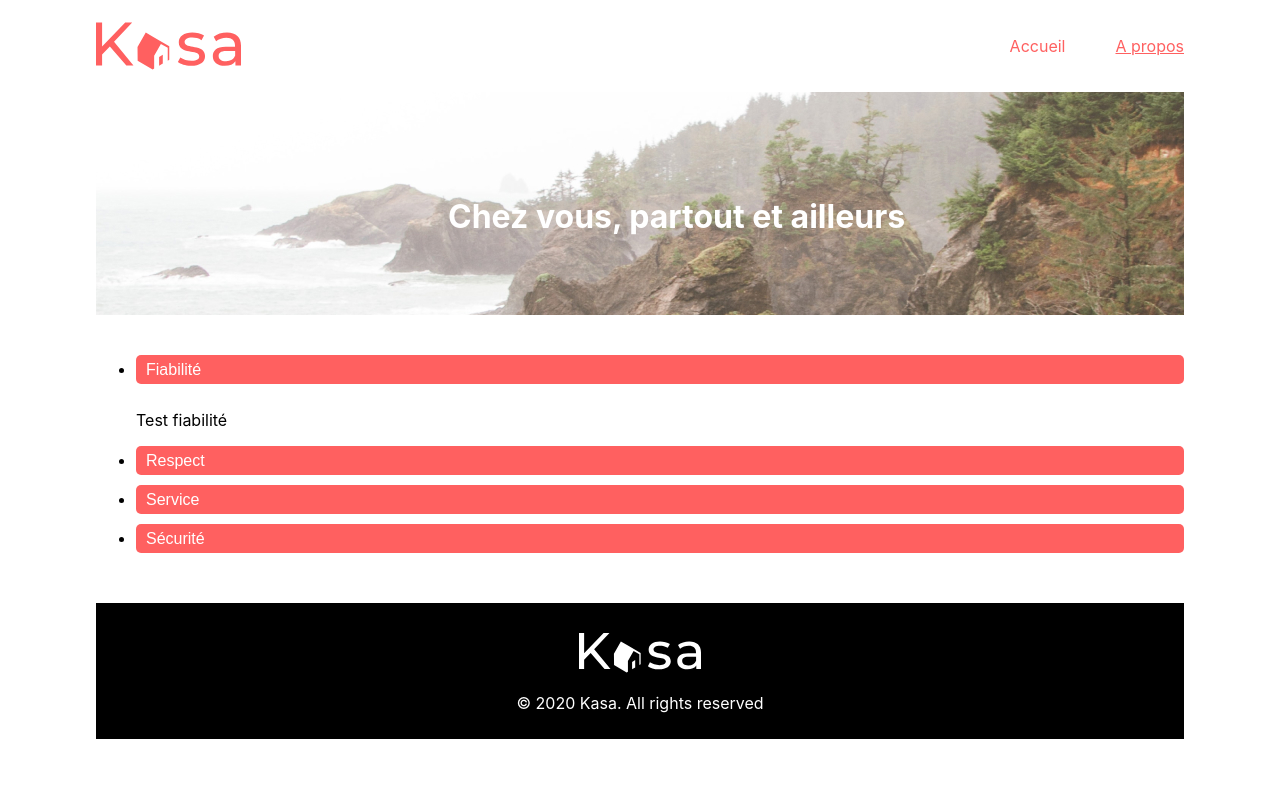
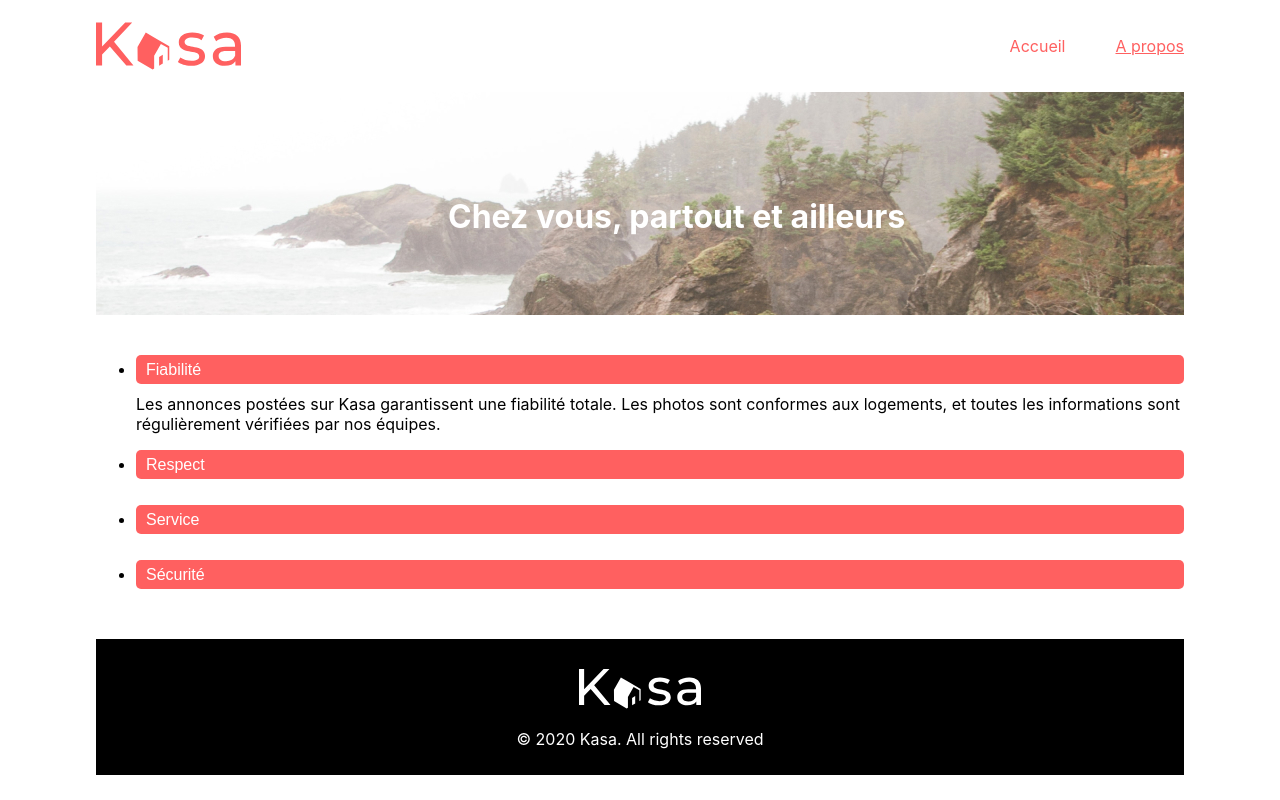
Before and after one commit to HugoCdnt/P7---Kasa, a React (Create React App) app in the folder kasa/: page /about in a window 1280 px wide. Both pictures are taken after a click on the button "Fiabilité". Built offline with nearby package versions, Linux system fonts and the light colour scheme.

Commit message:
Utilisation de la méthode recommandée par Stéphane, plus légère et tout autant efficace, pour les différents wrappers/collapses

```diff
--- /dev/null
+++ b/kasa/src/components/About/Collapse.jsx
@@ -0,0 +1,17 @@
+import { useState } from 'react';
+import ('/Users/hugocadenat/Documents/Formation_dév_web/P7/kasa/src/styles/About.css');
+
+const Collapse = ({ title, description }) => {
+    const [isOpen, setIsOpen] = useState(false)
+
+    return (
+        <ul>
+            <li>
+                <button onClick={() => setIsOpen(!isOpen)}>{title}</button>
+                { isOpen && (<div>{description}</div>)}
+            </li>
+        </ul>
+    )
+}
+
+export default Collapse
--- a/kasa/src/components/Wrapper/WrapperContent.jsx
+++ b/kasa/src/components/Wrapper/WrapperContent.jsx
@@ -1,6 +1,6 @@
 import { useState } from 'react';
 
-const WrapperContent = ({ title, text }) => {
+const WrapperContent = ({ title, text, description }) => {
     const [isOpen, setIsOpen] = useState(false)
 
     return (
@@ -9,6 +9,7 @@ const WrapperContent = ({ title, text }) => {
                 <div>
                     <button onClick={() => setIsOpen(false)}>{title}</button>
                     <p>{text}</p>
+                    <p>{description}</p>
                 </div>
             ) : (
                 <button onClick={() => setIsOpen(true)}>{title}</button>
--- a/kasa/src/components/Wrapper/WrapperList.jsx
+++ b/kasa/src/components/Wrapper/WrapperList.jsx
@@ -18,10 +18,11 @@ import ('/Users/hugocadenat/Documents/Formation_dév_web/P7/kasa/src/styles/Abo
 const WrapperList = ({data}) => {
     return (
             <ul className='wrappers-list'>
-                {data.map(({ title, text }) =>
+                {data.map(({ title, text, description }) =>
                     <WrapperContent
                         title={title}
                         text={text}
+                        description={description}
                     />
                 )}
             </ul>
--- a/kasa/src/data/dataAbout.json
+++ b/kasa/src/data/dataAbout.json
@@ -1,18 +1,18 @@
 [
 	{
 		"title": "Fiabilité",
-        "text": "Test fiabilité"
+        "text": "Les annonces postées sur Kasa garantissent une fiabilité totale. Les photos sont conformes aux logements, et toutes les informations sont régulièrement vérifiées  par nos équipes."
 	},
 	{
 		"title": "Respect",
-        "text": "Ceci est un autre test"
+        "text": "La bienveillance fait partie des valeurs fondatrices de Kasa. Tout comportement discriminatoire ou de perturbation du voisinage entraînera une exclusion de notre plateforme."
 	},
 	{
 		"title": "Service",
-        "text": "Ceci est un autre test"
+        "text": "Nos équipes se tiennent à votre disposition pour vous fournir une expérience parfaite. N'hésitez pas à nous contacter si vous avez la moindre question."
 	},
 	{
 		"title": "Sécurité",
-        "text": "Ceci est un autre test"
+        "text": "La sécurité est la priorité de Kasa. Aussi bien pour nos hôtes que pour les voyageurs, chaque logement correspond aux critères de sécurité établis par nos services. En laissant une note aussi bien à l'hôte qu'au locataire, cela permet à nos équipes de vérifier que les standards sont bien respectés. Nous organisons également des ateliers sur la sécurité domestique pour nos hôtes."
 	}
 ]
--- a/kasa/src/pages/About.jsx
+++ b/kasa/src/pages/About.jsx
@@ -1,13 +1,18 @@
 import Banner from '../components/Banner';
 import WrapperList from '../components/Wrapper/WrapperList';
+
+import Collapse from '../components/About/Collapse';
 
 import data from '../data/dataAbout.json'
 
 const About = () => {
-    return (
+
+  return (
       <div>
         <Banner />
-        <WrapperList data={data}/>
+        {/* <WrapperList data={data}/> */}
+        {data.map(data => <Collapse title={data.title} description={data.text}/>)}
+        {/* <Collapse title={data.title}/> */}
       </div >
     )
   }
--- a/kasa/src/styles/About.css
+++ b/kasa/src/styles/About.css
@@ -32,3 +32,7 @@ button{
 .about-component p{
     padding: 5px 10px 5px 10px;
 }
+
+.wrapper-content{
+    list-style: none;
+}
```
Also changed, not shown: kasa/src/components/About/Wrapper.jsx (deleted, +0 -58 lines).
